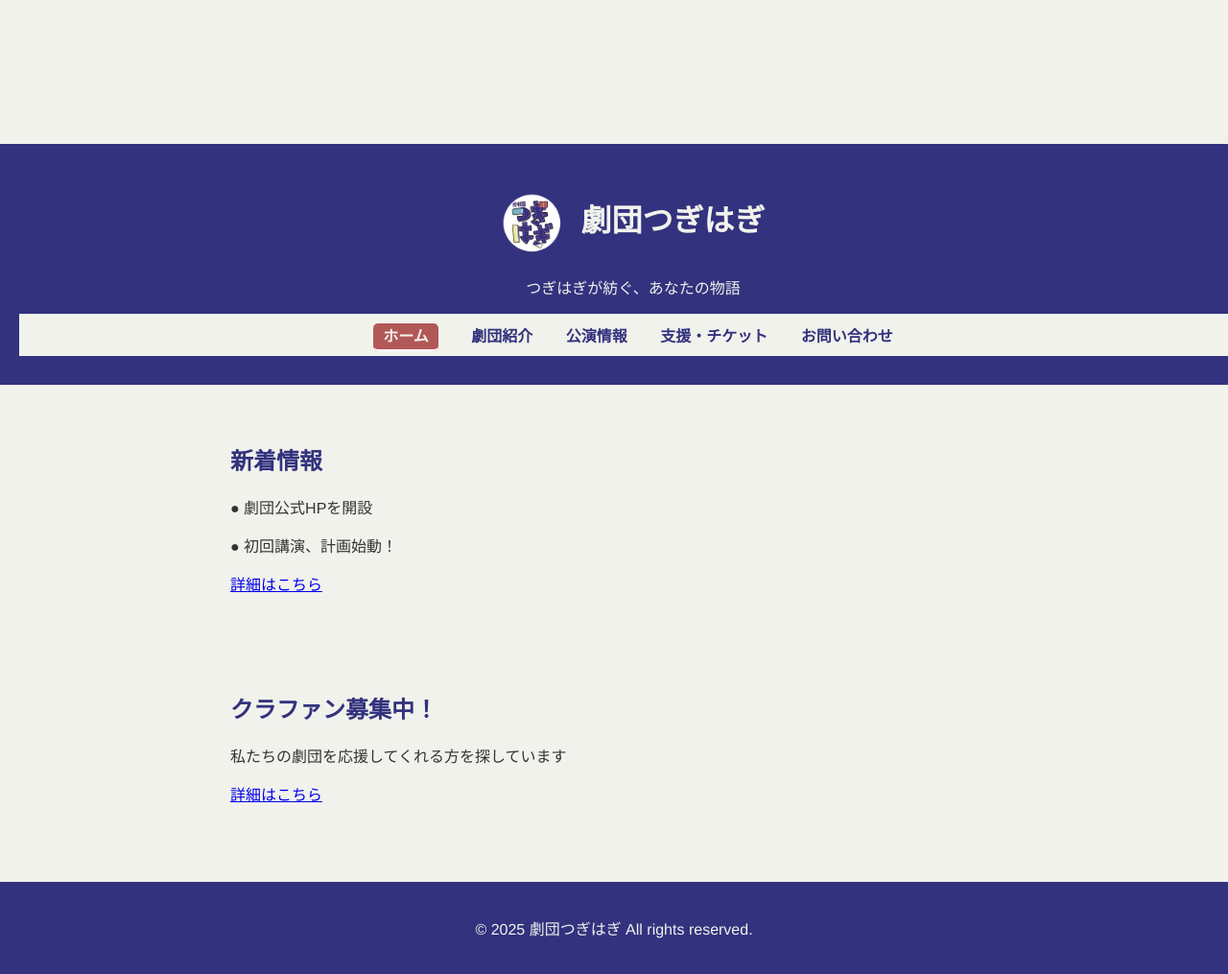
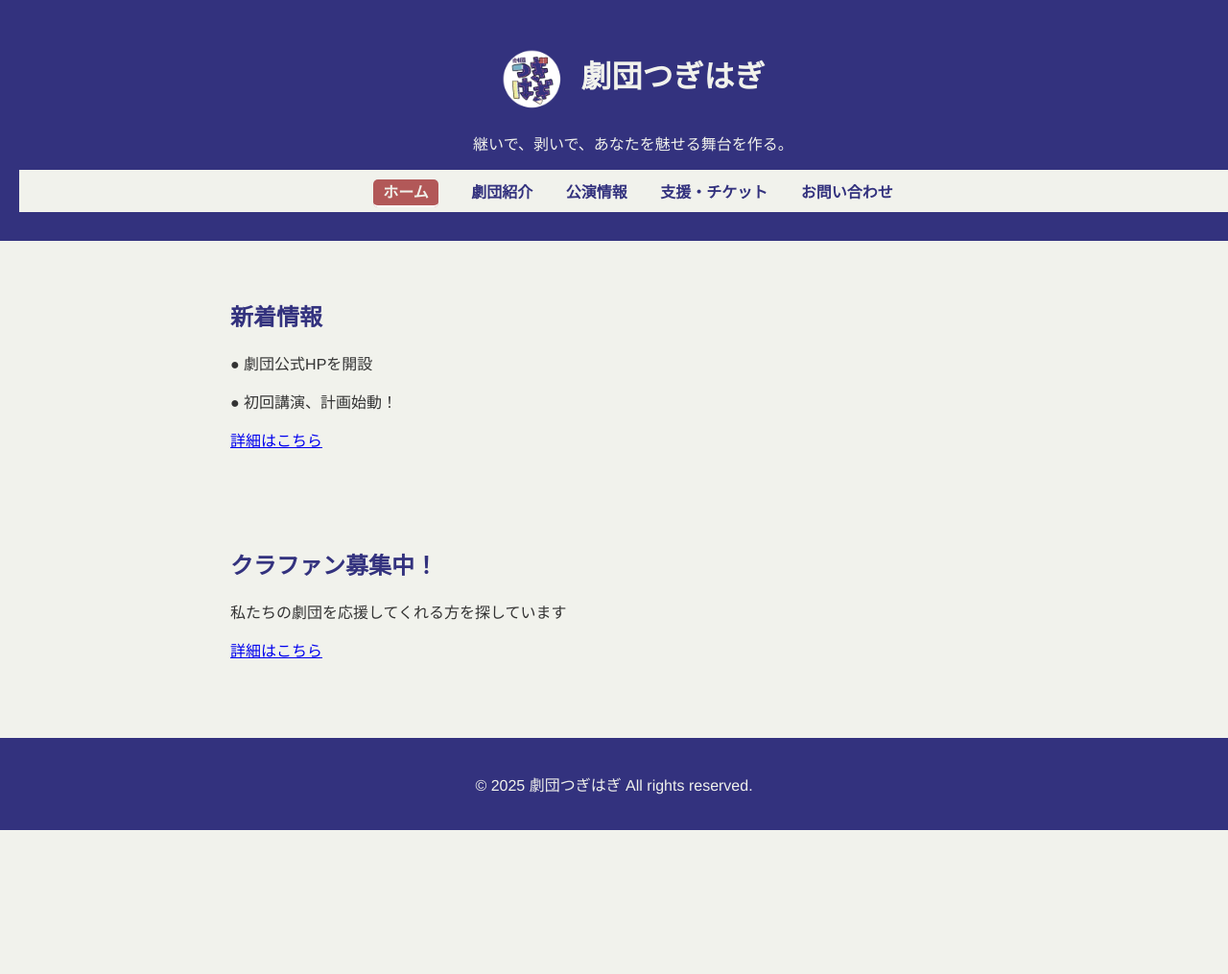
Before and after one commit to Nijuju1180/tsugihagi, a PHP site: page /home.html in a window 1280 px wide. Shown: the whole page at 96% size. After the commit the page ends 865 px from the top, so only its background shows below. Run offline with PHP 8.4, Linux system fonts and the light colour scheme.

Commit message:
change hedder message

```diff
--- a/homepage/about.html
+++ b/homepage/about.html
@@ -27,7 +27,7 @@
       <img src="images/icon-circle_transparent.png" alt="劇団アイコン" class="icon">
       劇団つぎはぎ
     </h1>
-    <p>つぎはぎが紡ぐ、あなたの物語</p>
+    <p>継いで、剥いで、あなたを魅せる舞台を作る。</p>
     <nav>
       position:fixed
       <a href="home.html">ホーム</a>
--- a/homepage/contact.html
+++ b/homepage/contact.html
@@ -20,7 +20,7 @@
       <img src="images/icon-circle_transparent.png" alt="劇団アイコン" class="icon">
       劇団つぎはぎ
     </h1>
-    <p>つぎはぎが紡ぐ、あなたの物語</p>
+    <p>継いで、剥いで、あなたを魅せる舞台を作る。</p>
     <nav>
       <a href="home.html">ホーム</a>
       <a href="about.html">劇団紹介</a>
--- a/homepage/css/main.css
+++ b/homepage/css/main.css
@@ -3,7 +3,6 @@ body {
   font-family: 'Helvetica', sans-serif;
   background: #f1f2ec;
   color: #333;
-  padding-top: 150px;
 }
 
 header {
--- a/homepage/home.html
+++ b/homepage/home.html
@@ -20,7 +20,7 @@
       <img src="images/icon-circle_transparent.png" alt="劇団アイコン" class="icon">
       劇団つぎはぎ
     </h1>
-    <p>つぎはぎが紡ぐ、あなたの物語</p>
+    <p>継いで、剥いで、あなたを魅せる舞台を作る。</p>
     <nav>
       <a href="home.html" class="active">ホーム</a>
       <a href="about.html">劇団紹介</a>
--- a/homepage/shows.html
+++ b/homepage/shows.html
@@ -20,7 +20,7 @@
       <img src="images/icon-circle_transparent.png" alt="劇団アイコン" class="icon">
       劇団つぎはぎ
     </h1>
-    <p>つぎはぎが紡ぐ、あなたの物語</p>
+    <p>継いで、剥いで、あなたを魅せる舞台を作る。</p>
     <nav>
       <a href="home.html">ホーム</a>
       <a href="about.html">劇団紹介</a>
--- a/homepage/support.html
+++ b/homepage/support.html
@@ -20,7 +20,7 @@
       <img src="images/icon-circle_transparent.png" alt="劇団アイコン" class="icon">
       劇団つぎはぎ
     </h1>
-    <p>つぎはぎが紡ぐ、あなたの物語</p>
+    <p>継いで、剥いで、あなたを魅せる舞台を作る。</p>
     <nav>
       <a href="home.html">ホーム</a>
       <a href="about.html">劇団紹介</a>
```
